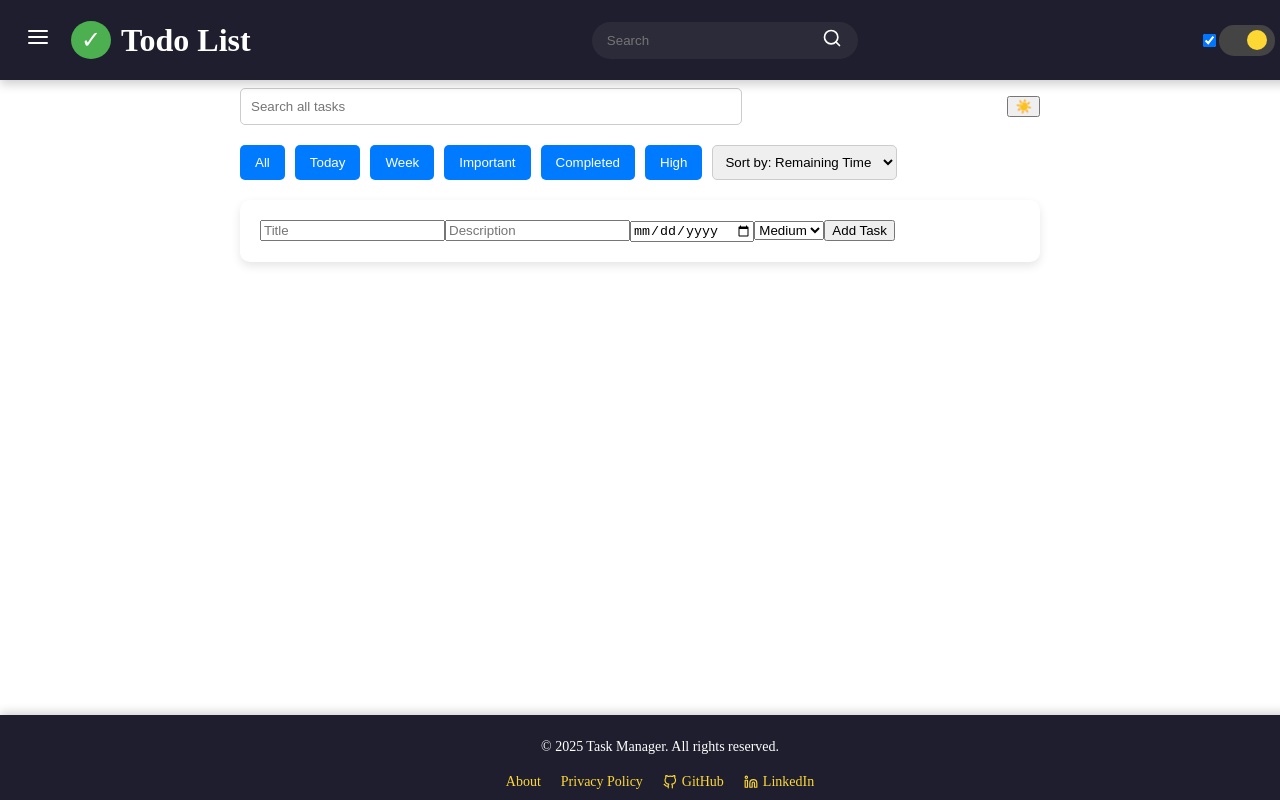
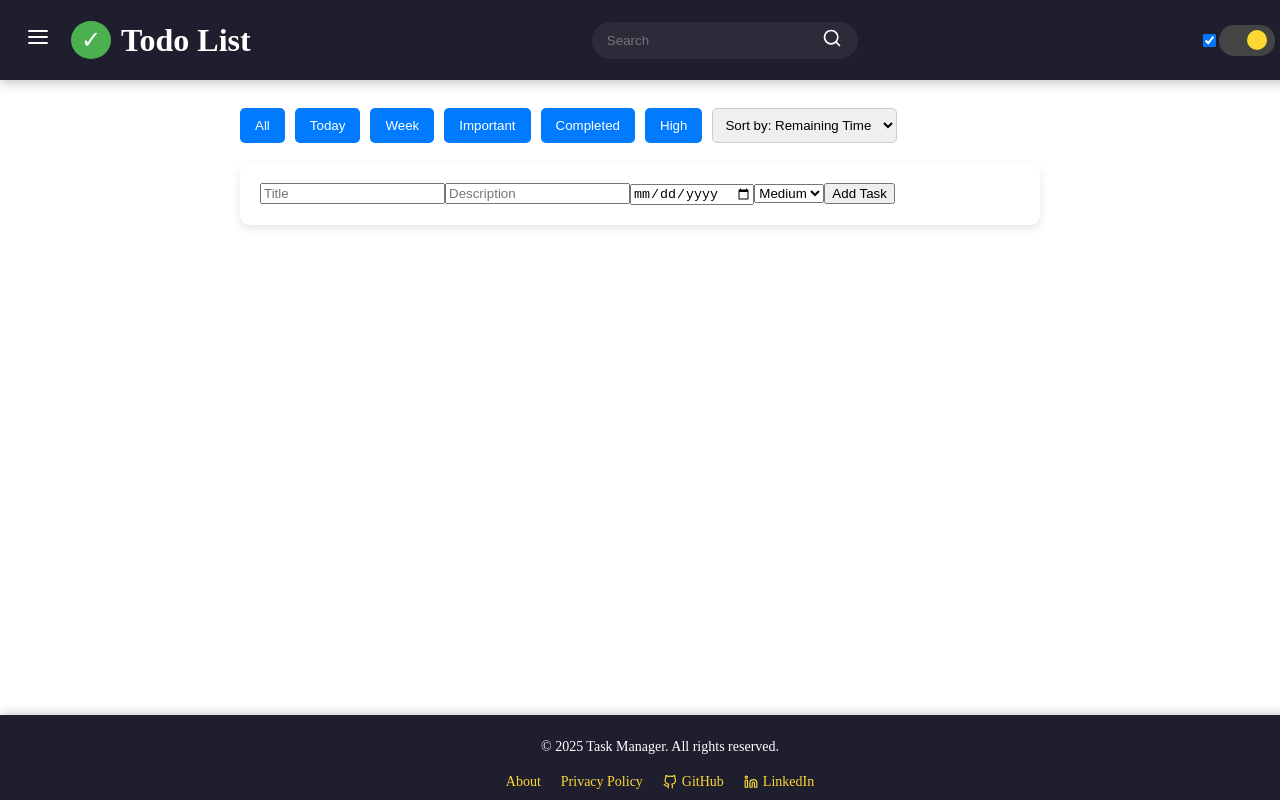
Before and after one commit to RangerAkash1/Task_Manager, a React (Create React App) app: page / in a window 1280 px wide. Built offline with nearby package versions, Linux system fonts and the light colour scheme.

Commit message:
small changes

```diff
--- a/src/css/Dashboard.css
+++ b/src/css/Dashboard.css
@@ -33,6 +33,7 @@
 .task-filters {
     display: flex;
     gap: 10px;
+    margin-top: 20px;
     margin-bottom: 20px;
 }
 
--- a/src/pages/Dashboard.jsx
+++ b/src/pages/Dashboard.jsx
@@ -1,7 +1,7 @@
 import React from "react";
 import TaskForm from "../components/TaskForm";
 import TaskList from "../components/TaskList";
-import ThemeToggle from "../components/ThemeToggle";
+//import ThemeToggle from "../components/ThemeToggle";
 import Header from "../components/Header";
 import Footer from "../components/Footer";
 import "../css/Dashboard.css";
@@ -16,7 +16,7 @@ const Dashboard = ({ tasks, setTasks, search, setSearch, filter, setFilter, them
       <div className="dashboard-container">
         <div className="dashboard-content">
           {/* Search and Theme Toggle */}
-          <div className="top-controls">
+          {/* <div className="top-controls">
             <input
               type="text"
               placeholder="Search all tasks"
@@ -25,7 +25,7 @@ const Dashboard = ({ tasks, setTasks, search, setSearch, filter, setFilter, them
               className="search-bar"
             />
             <ThemeToggle theme={theme} setTheme={setTheme} />
-          </div>
+          </div> */}
 
           {/* Task Filters */}
           <div className="task-filters">
```
